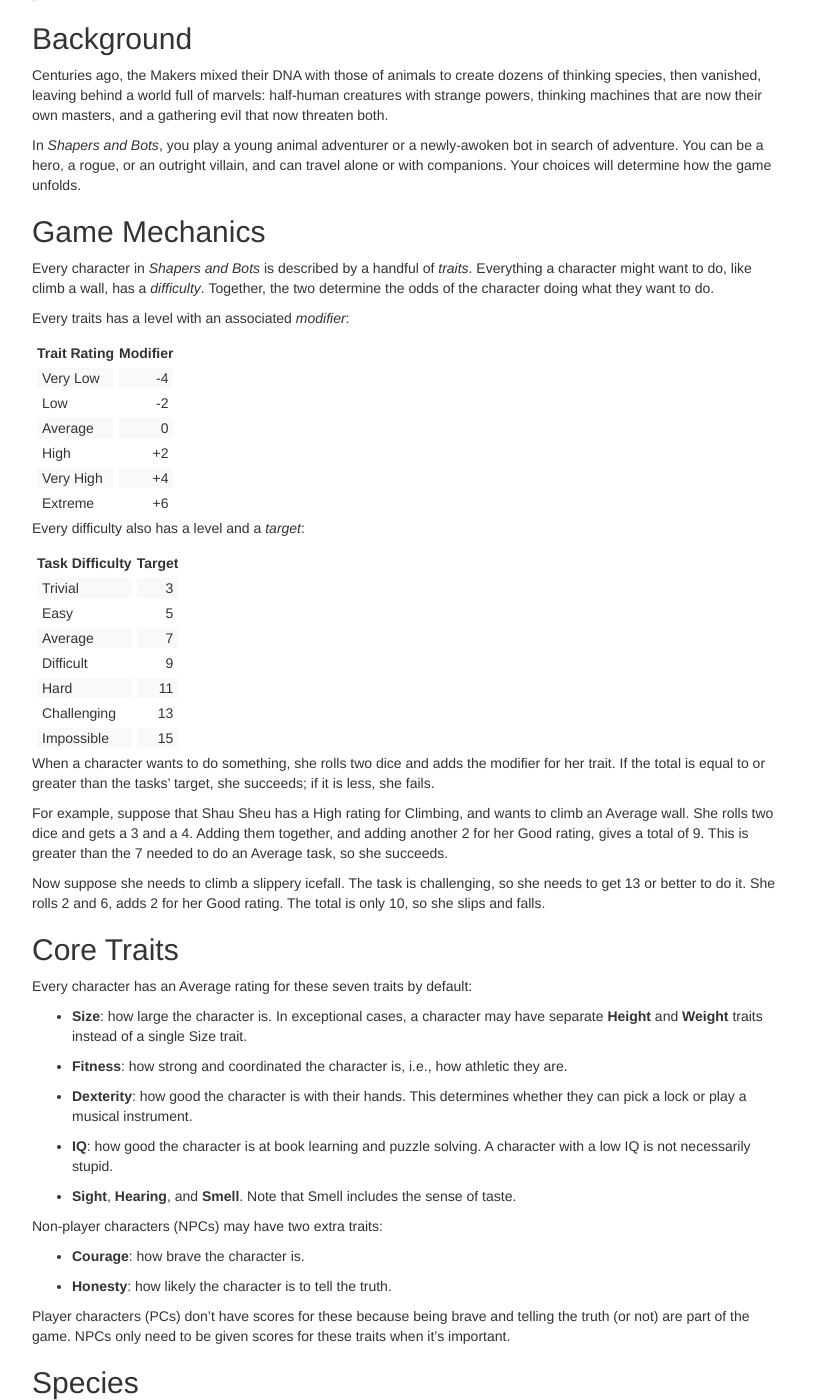
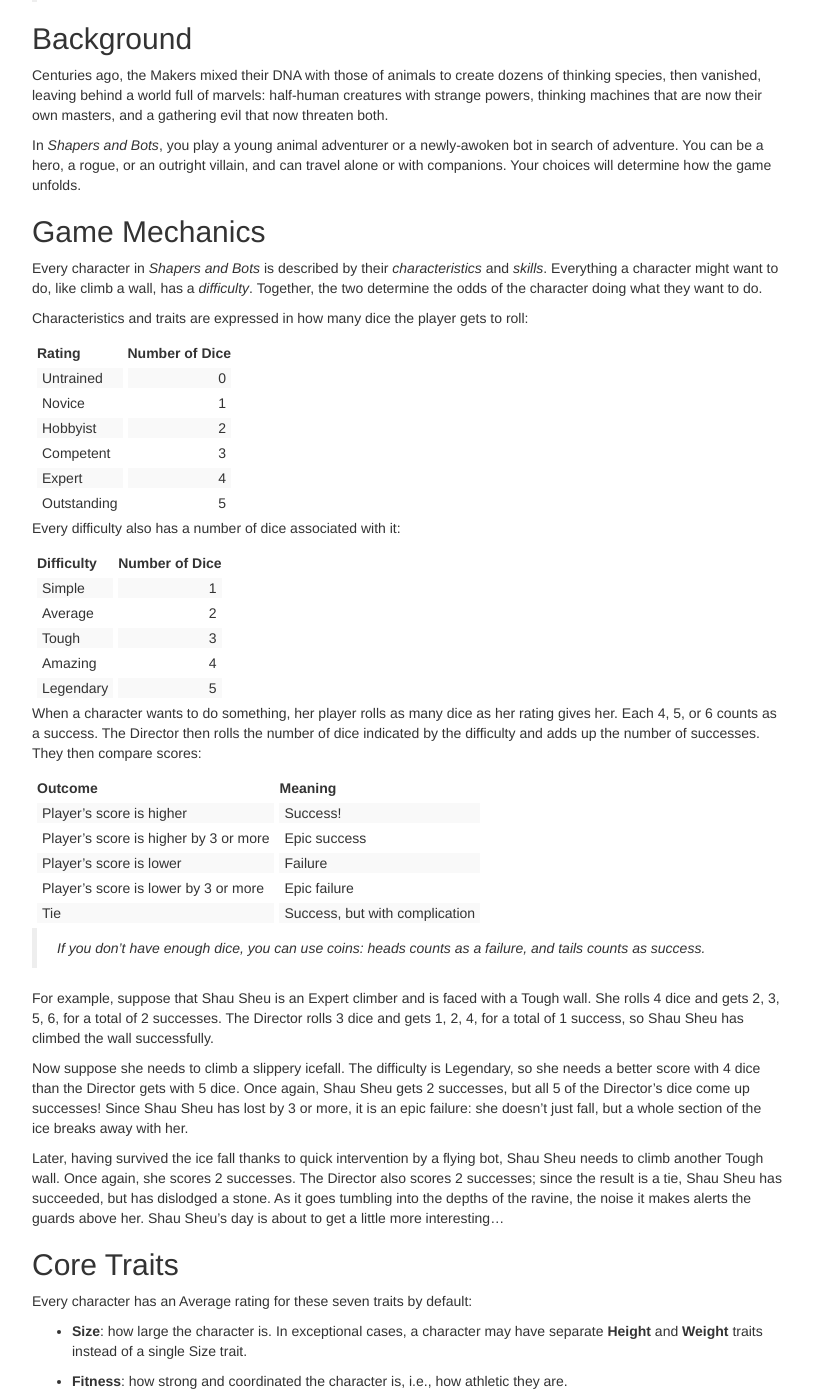
Before and after one commit to gvwilson/sensibleadventures, a Jekyll site: the page built from shapers.md, in a window 1280 px wide and 1400 px high, scrolled down 260 px. Shown: the whole window, without its empty margins (38-851 px from the left). Built offline with Jekyll 4.4.1, drawn with Linux system fonts in a browser that asks for light colours; nearby versions of some CDN libraries; library files that are not in the unit come from our copies; some of the changed text lies outside the part shown.

Commit message:
Starting to revise shapers and bots

```diff
--- a/shapers.md
+++ b/shapers.md
@@ -38,58 +38,79 @@
 
 ## Game Mechanics
 
-Every character in *Shapers and Bots* is described by a handful of *traits*.
+Every character in *Shapers and Bots* is described by their *characteristics* and *skills*.
 Everything a character might want to do,
 like climb a wall,
 has a *difficulty*.
 Together,
 the two determine the odds of the character doing what they want to do.
 
-Every traits has a level with an associated *modifier*:
+Characteristics and traits are expressed in how many dice the player gets to roll:
 
-| Trait Rating | Modifier |
-| ------------ | -------: |
-| Very Low     | -4       |
-| Low          | -2       |
-| Average      | 0        |
-| High         | +2       |
-| Very High    | +4       |
-| Extreme      | +6       |
+| Rating      | Number of Dice |
+| ----------- | -------------: |
+| Untrained   |              0 |
+| Novice      |              1 |
+| Hobbyist    |              2 |
+| Competent   |              3 |
+| Expert      |              4 |
+| Outstanding |              5 |
 
-Every difficulty also has a level and a *target*:
+Every difficulty also has a number of dice associated with it:
 
-| Task Difficulty | Target |
-| --------------- | -----: |
-| Trivial         | 3      |
-| Easy            | 5      |
-| Average         | 7      |
-| Difficult       | 9      |
-| Hard            | 11     |
-| Challenging     | 13     |
-| Impossible      | 15     |
+| Difficulty | Number of Dice |
+| ---------- | -------------: |
+| Simple     | 1              |
+| Average    | 2              |
+| Tough      | 3              |
+| Amazing    | 4              |
+| Legendary  | 5              |
 
 When a character wants to do something,
-she rolls two dice
-and adds the modifier for her trait.
-If the total is equal to or greater than the tasks' target,
-she succeeds;
-if it is less,
-she fails.
+her player rolls as many dice as her rating gives her.
+Each 4, 5, or 6 counts as a success.
+The Director then rolls the number of dice indicated by the difficulty
+and adds up the number of successes.
+They then compare scores:
+
+| Outcome                               | Meaning                        |
+| ------------------------------------- | ------------------------------ |
+| Player's score is higher              | Success!                       |
+| Player's score is higher by 3 or more | Epic success                   |
+| Player's score is lower               | Failure                        |
+| Player's score is lower by 3 or more  | Epic failure                   |
+| Tie                                   | Success, but with complication |
+
+> If you don't have enough dice, you can use coins:
+> heads counts as a failure, and tails counts as success.
 
 For example,
-suppose that Shau Sheu has a High rating for Climbing, and wants to climb an Average wall.
-She rolls two dice and gets a 3 and a 4.
-Adding them together, and adding another 2 for her Good rating,
-gives a total of 9.
-This is greater than the 7 needed to do an Average task,
-so she succeeds.
+suppose that Shau Sheu is an Expert climber and is faced with a Tough wall.
+She rolls 4 dice and gets 2, 3, 5, 6, for a total of 2 successes.
+The Director rolls 3 dice and gets 1, 2, 4, for a total of 1 success,
+so Shau Sheu has climbed the wall successfully.
 
 Now suppose she needs to climb a slippery icefall.
-The task is challenging,
-so she needs to get 13 or better to do it.
-She rolls 2 and 6, adds 2 for her Good rating.
-The total is only 10,
-so she slips and falls.
+The difficulty is Legendary,
+so she needs a better score with 4 dice than the Director gets with 5 dice.
+Once again, Shau Sheu gets 2 successes,
+but all 5 of the Director's dice come up successes!
+Since Shau Sheu has lost by 3 or more,
+it is an epic failure:
+she doesn't just fall,
+but a whole section of the ice breaks away with her.
+
+Later,
+having survived the ice fall thanks to quick intervention by a flying bot,
+Shau Sheu needs to climb another Tough wall.
+Once again, she scores 2 successes.
+The Director also scores 2 successes;
+since the result is a tie,
+Shau Sheu has succeeded,
+but has dislodged a stone.
+As it goes tumbling into the depths of the ravine,
+the noise it makes alerts the guards above her.
+Shau Sheu's day is about to get a little more interesting…
 
 ## Core Traits
 
```
Also changed, not shown: other parts of shapers.md (+5 -2 lines).
